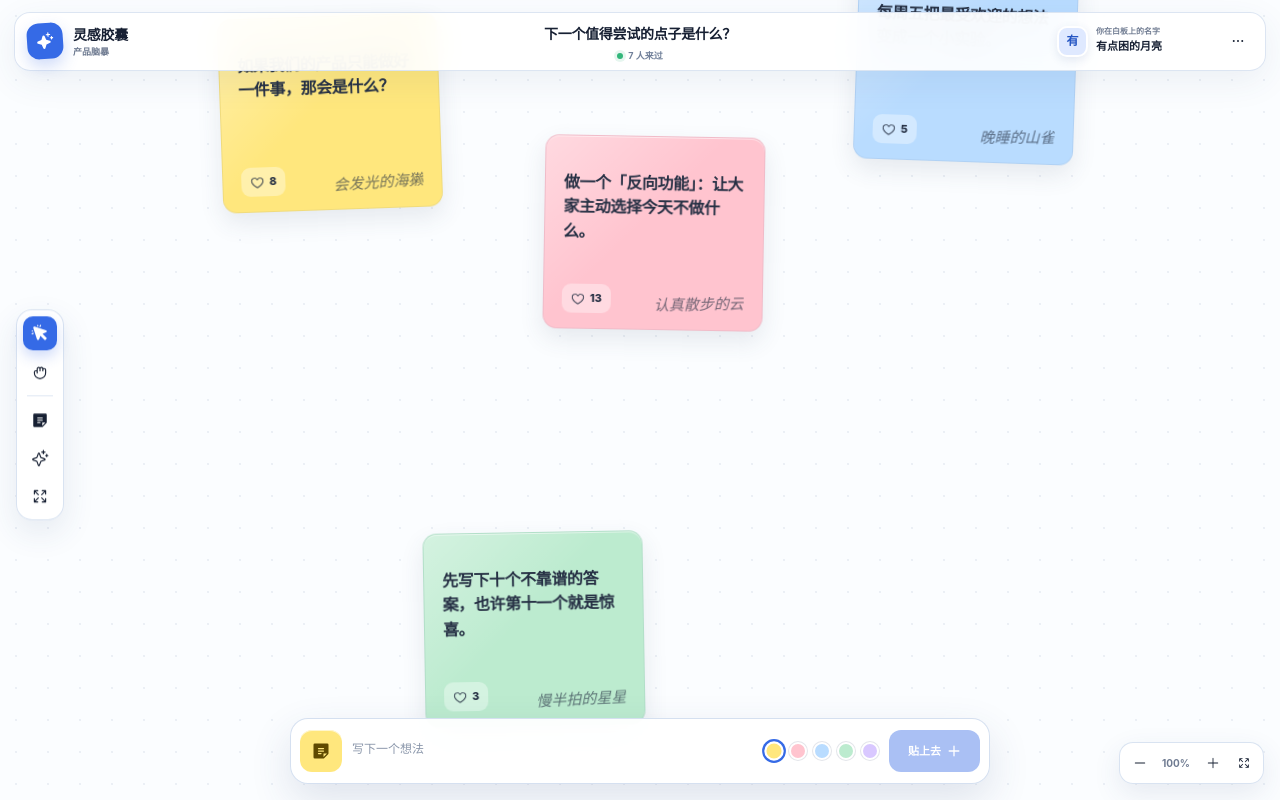
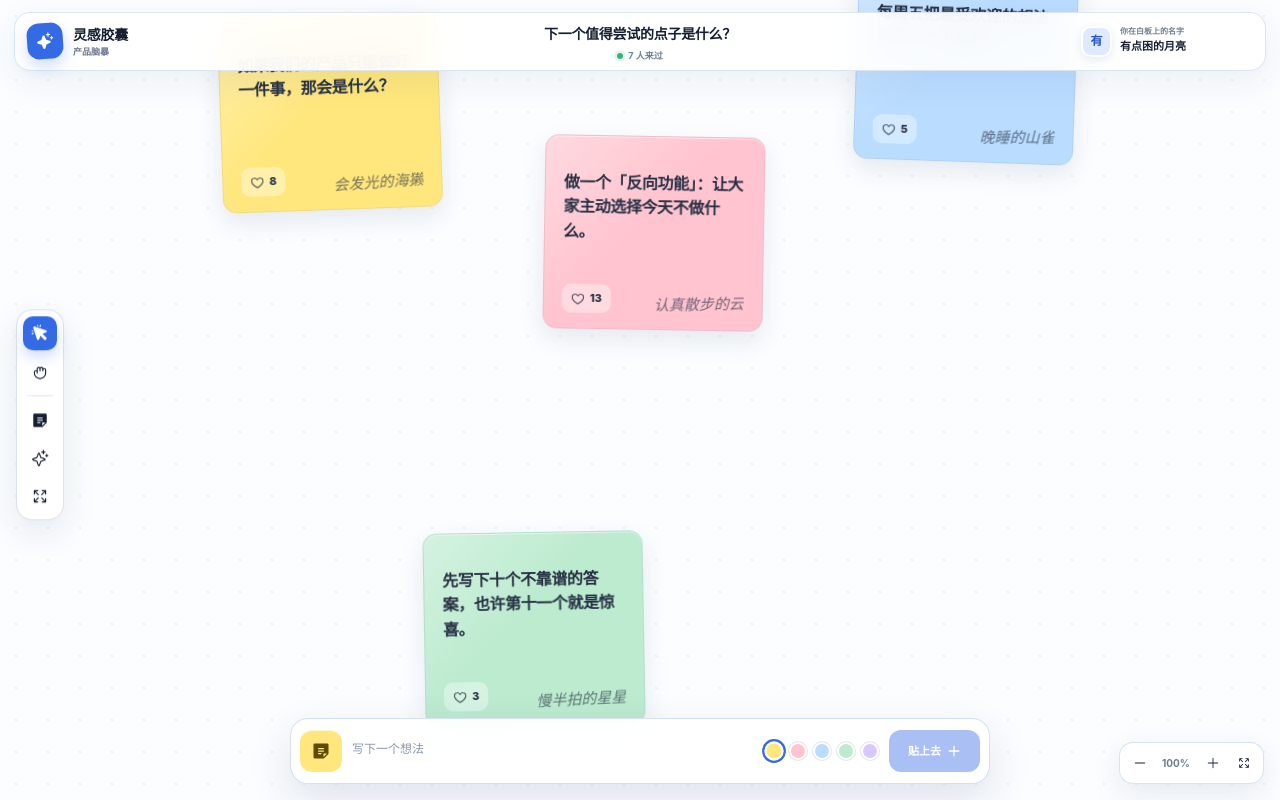
Before and after one commit to Kaleohano/Workshop_BrainStorm_WhiteBorard, a Next.js app: page / in a window 1280 px wide. Built offline with nearby package versions, Linux system fonts and the light colour scheme; no server answers.

Commit message:
Make participant name read only

```diff
--- a/app/globals.css
+++ b/app/globals.css
@@ -117,11 +117,6 @@ button { color: inherit; }
   border: 1px solid transparent;
   border-radius: 12px;
   background: transparent;
-  transition: border-color 160ms ease, background 160ms ease;
-}
-.participant:hover, .participant:focus-within {
-  border-color: var(--line);
-  background: #f7faff;
 }
 .avatar {
   width: 31px;
@@ -137,22 +132,22 @@ button { color: inherit; }
   font-size: 12px;
   font-weight: 800;
 }
-.participant label { display: grid; gap: 0; }
-.participant label span {
+.participant-copy { display: grid; gap: 0; }
+.participant-copy span {
   color: var(--muted);
   font-size: 8px;
   font-weight: 620;
   line-height: 1.2;
 }
-.participant input {
+.participant-name {
   width: 126px;
   padding: 1px 0;
-  border: 0;
-  outline: 0;
   color: var(--ink);
-  background: transparent;
   font-size: 11px;
   font-weight: 720;
+  overflow: hidden;
+  text-overflow: ellipsis;
+  white-space: nowrap;
 }
 
 .tool-rail {
@@ -588,8 +583,8 @@ button:focus-visible, input:focus-visible, textarea:focus-visible {
   .board-title input { width: min(420px, 88vw); padding: 2px 10px; font-size: 11px; }
   .board-title span { display: none; }
   .participant { justify-self: end; }
-  .participant label span { display: none; }
-  .participant input { width: 102px; }
+  .participant-copy span { display: none; }
+  .participant-name { width: 102px; }
   .avatar { width: 29px; height: 29px; }
   .tool-rail { left: 8px; width: 46px; border-radius: 15px; }
   .tool-rail button::after { display: none; }
--- a/app/page.tsx
+++ b/app/page.tsx
@@ -3,7 +3,6 @@
 import {
   ArrowsOut,
   CursorClick,
-  DotsThree,
   HandGrabbing,
   Heart,
   Minus,
@@ -492,12 +491,6 @@ export default function Home() {
     return () => window.removeEventListener("pagehide", saveBeforeLeaving);
   }, [hydrated, cloudReady]);
 
-  function changeParticipant(value: string) {
-    const name = value.slice(0, 14);
-    setParticipant(name);
-    if (name.trim()) window.localStorage.setItem("sparkboard-participant", name.trim());
-  }
-
   async function sendBoardAction(action: BoardAction) {
     const operationId = crypto.randomUUID();
     const socket = socketRef.current;
@@ -779,18 +772,10 @@ export default function Home() {
 
         <div className="participant">
           <span className="avatar">{participant.trim().slice(0, 1) || "你"}</span>
-          <label>
+          <div className="participant-copy">
             <span>你在白板上的名字</span>
-            <input
-              aria-label="你在白板上的名字"
-              value={participant}
-              onChange={(event) => changeParticipant(event.target.value)}
-              onBlur={() => {
-                if (!participant.trim()) changeParticipant(makeName());
-              }}
-            />
-          </label>
-          <DotsThree weight="bold" />
+            <strong className="participant-name">{participant}</strong>
+          </div>
         </div>
       </header>
 
```
